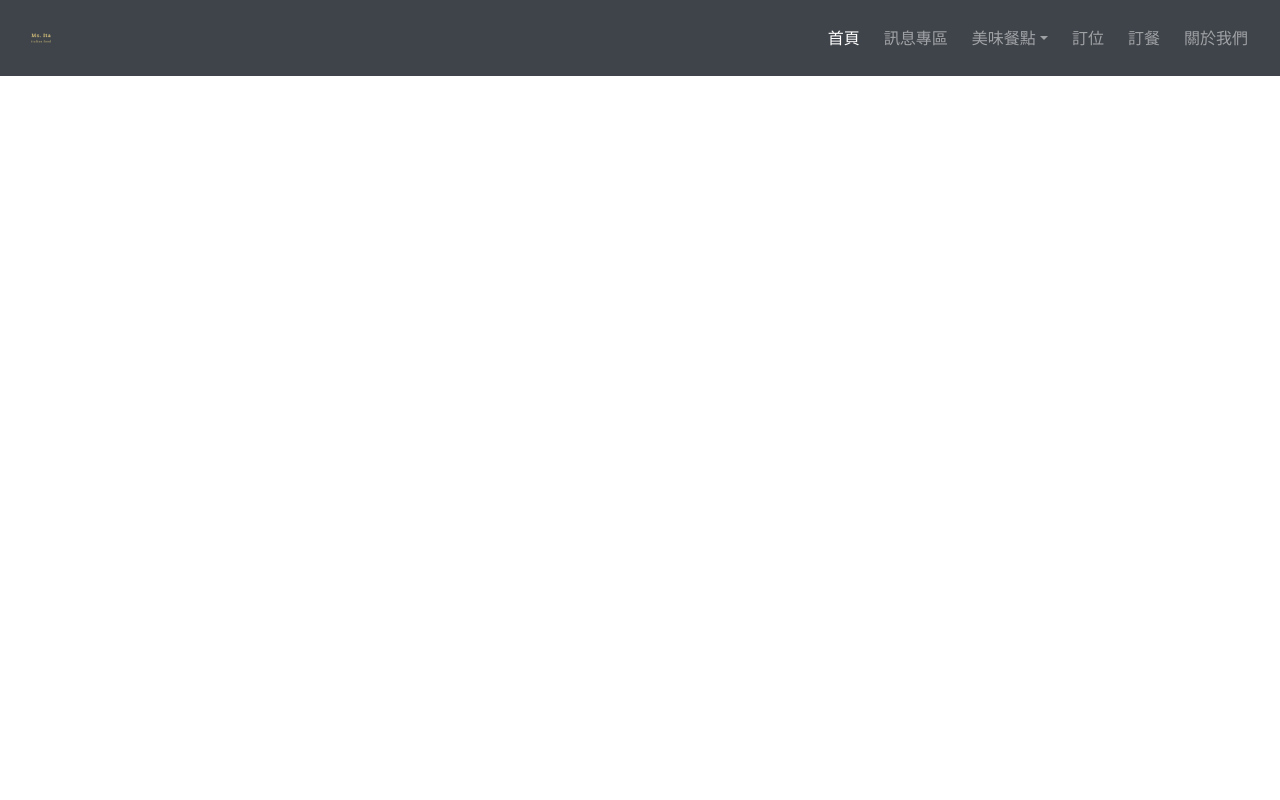
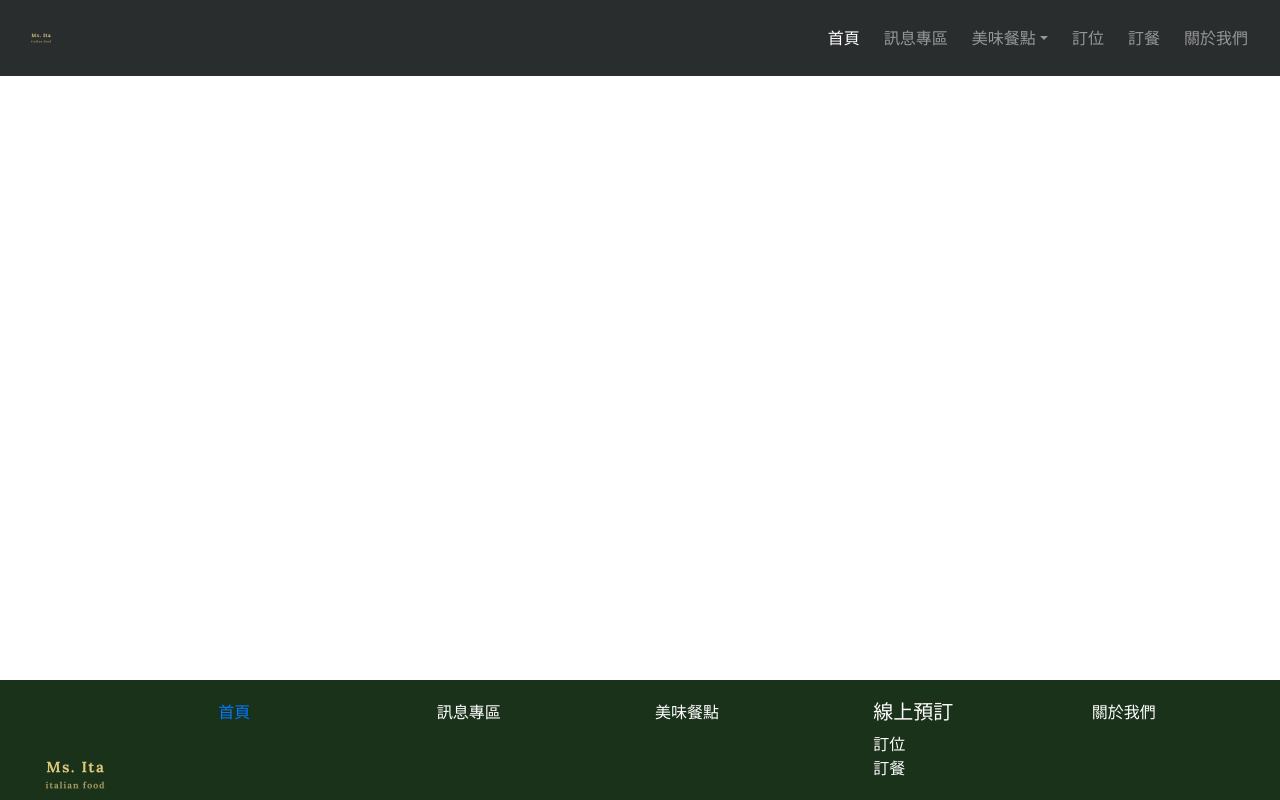
Before and after one commit to JudyTsai23/Ms.Ita, a Vue app: page /#/home in a window 1280 px wide. Built offline with nearby package versions, Linux system fonts and the light colour scheme.

Commit message:
[YC] 新增footer

```diff
--- a/src/components/containers/Container.vue
+++ b/src/components/containers/Container.vue
@@ -1,18 +1,18 @@
 <template>
   <div>
     <Header />
-    <!-- <Footer/> -->
+    <Footer />
   </div>
 </template>
 <script>
 import Header from "./Header.vue";
-// import Footer from "./Footer.vue";
+import Footer from "./Footer.vue";
 
 export default {
   name: "Container",
   components: {
     Header,
-    // Footer,
+    Footer,
   },
 };
 </script>
--- a/src/components/containers/Footer.vue
+++ b/src/components/containers/Footer.vue
@@ -1,9 +1,45 @@
 <template>
-  <div></div>
+  <div class="footer">
+    <b-row>
+      <b-col>
+        <img class="logo" src="../../assets/img/logo/logo.png" />
+      </b-col>
+      <b-col> <router-link to="/home">首頁</router-link></b-col>
+      <b-col>訊息專區</b-col>
+      <b-col>美味餐點</b-col>
+      <b-col>
+        <b-row>
+          <b-col><h5>線上預訂</h5></b-col>
+        </b-row>
+        <b-row>
+          <b-col>訂位</b-col>
+        </b-row>
+        <b-row>
+          <b-col>訂餐</b-col>
+        </b-row>
+      </b-col>
+      <b-col>關於我們</b-col>
+    </b-row>
+  </div>
 </template>
 <script>
 export default {
   name: "Footer",
 };
 </script>
-<style scoped></style>
+<style scoped>
+.footer {
+  position: fixed;
+  left: 0;
+  bottom: 0;
+  width: 100%;
+  height: 15vh;
+  background-color: #001a00e5;
+  opacity: 1;
+  color: white;
+  padding-top: 20px;
+}
+.logo {
+  height: 150px;
+}
+</style>
--- a/src/components/containers/Header.vue
+++ b/src/components/containers/Header.vue
@@ -32,7 +32,7 @@ export default {
 </script>
 <style scoped>
 .nav-bar {
-  background-color: #343a40f1;
+  background-color: #1b1e20ee;
 }
 .logo {
   height: 50px;
```
